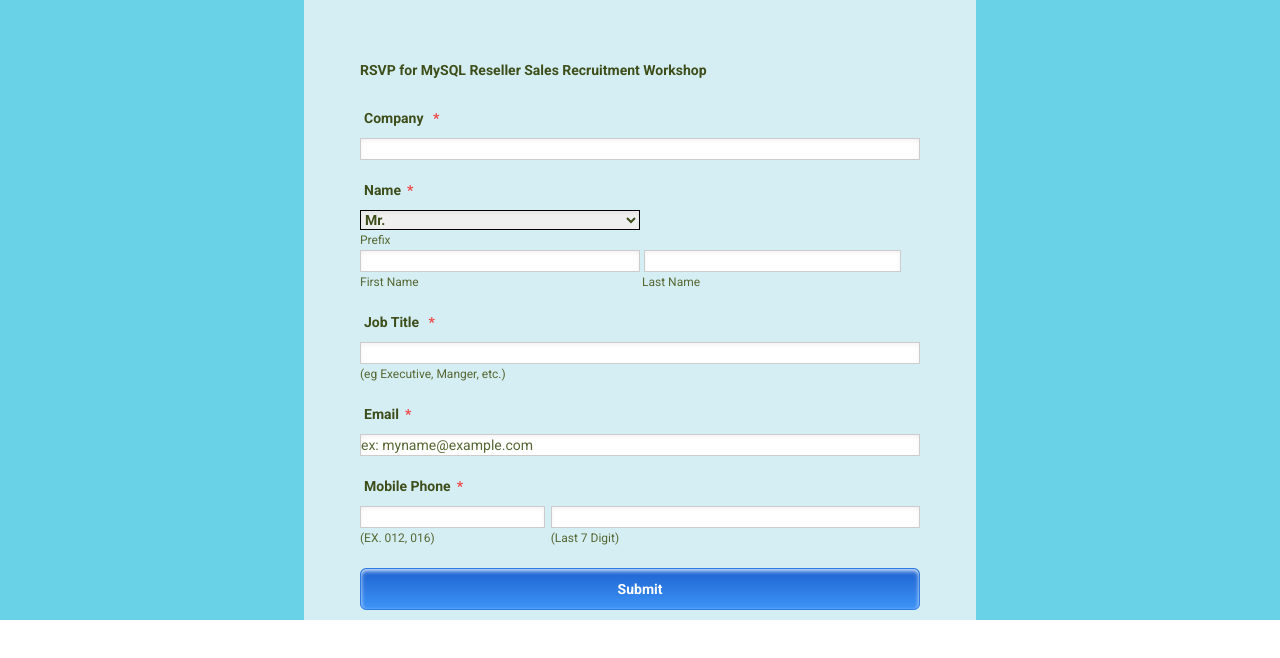
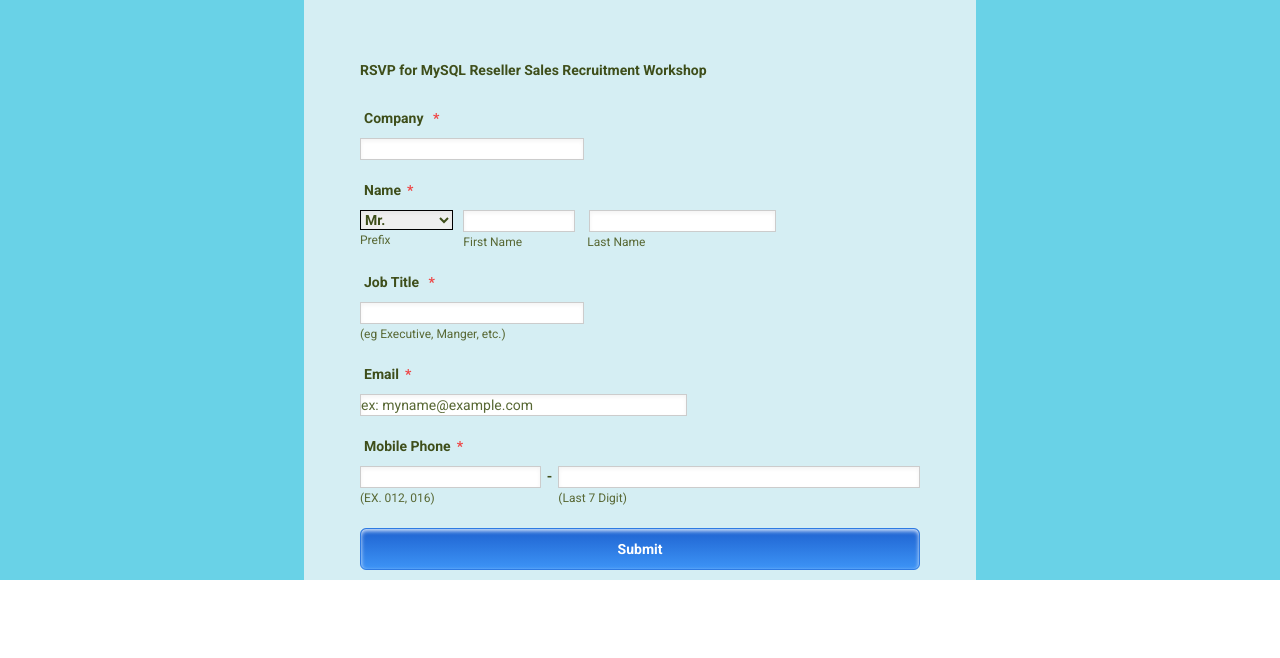
Before and after one commit to JimeBlue/mysql-workshop, a Vue app: page / in a window 1280 px wide. Shown: the top 658 px of the page. Built offline with nearby package versions, Linux system fonts and the light colour scheme.

Commit message:
Start with some styles of inputs from tablet

```diff
--- a/src/components/Form.vue
+++ b/src/components/Form.vue
@@ -4,10 +4,11 @@
     <h1 class="my-7">RSVP for MySQL Reseller Sales Recruitment Workshop</h1>
     <form action="">
       <ul>
-        <li class="flex flex-col mb-5">
+        <!-- TODO: from tablet the main labels go next to input -->
+        <li class="flex flex-col mb-5 sm:w-2/5">
           <label for="company" class="inline-block px-1 mb-2.5"
-            >Company <span class="text-red-500 ml-1.5">*</span></label
-          >
+            >Company <span class="text-red-500 ml-1.5">*</span>
+          </label>
           <input
             type="text"
             id="company"
@@ -19,12 +20,12 @@
             >Name<span class="text-red-500 ml-1.5">*</span>
           </label>
           <!-- container for the name part -->
-          <div class="flex flex-col xs:flex-row xs:flex-wrap">
-            <div class="flex flex-col xs:w-full">
+          <div class="flex flex-col xs:flex-row xs:flex-wrap sm:gap-x-2.5">
+            <div class="flex flex-col xs:w-full sm:w-1/6">
               <select
                 name="prefix"
                 id="prefix"
-                class="border-solid border border-black shadow-inner shadow-[0px_1px_2px_rgba(204,204,204/ 0.05)] xs:w-3/6"
+                class="border-solid border border-black shadow-inner shadow-[0px_1px_2px_rgba(204,204,204/ 0.05)] xs:w-3/6 sm:w-full"
               >
                 <option value="Mr">Mr.</option>
                 <option value="Ms">Ms.</option>
@@ -33,7 +34,7 @@
                 >Prefix</label
               >
             </div>
-            <div class="flex flex-col xs:w-3/6">
+            <div class="flex flex-col xs:w-3/6 sm:w-1/5">
               <input
                 type="text"
                 id="first-name"
@@ -45,11 +46,11 @@
                 >First Name</label
               >
             </div>
-            <div class="flex flex-col xs:w-3/6">
+            <div class="flex flex-col xs:w-3/6 sm:w-2/6">
               <input
                 type="text"
                 id="last-name"
-                class="border-solid border border-[#ccc] shadow-inner shadow-[0px_1px_2px_rgba(204,204,204/ 0.05)] xs:w-11/12 xs:ml-1"
+                class="border-solid border border-[#ccc] shadow-inner shadow-[0px_1px_2px_rgba(204,204,204/ 0.05)] xs:w-11/12 xs:ml-1 sm:w-full"
               />
               <label
                 for="last-name"
@@ -59,7 +60,7 @@
             </div>
           </div>
         </li>
-        <li class="flex flex-col mb-5">
+        <li class="flex flex-col mb-5 sm:w-2/5">
           <label for="job" class="px-1 mb-2.5"
             >Job Title <span class="text-red-500 ml-1.5">*</span></label
           >
@@ -76,7 +77,7 @@
             >
           </div>
         </li>
-        <li class="flex flex-col mb-5">
+        <li class="flex flex-col mb-5 sm:w-7/12">
           <label for="email" class="px-1 mb-2.5"
             >Email<span class="text-red-500 ml-1.5">*</span></label
           >
@@ -104,7 +105,7 @@
                 >(EX. 012, 016)</label
               >
             </div>
-            <span class="hidden">-</span>
+            <span class="hidden sm:inline-block">-</span>
             <div class="flex flex-col w-2/3">
               <input
                 type="tel"
```
